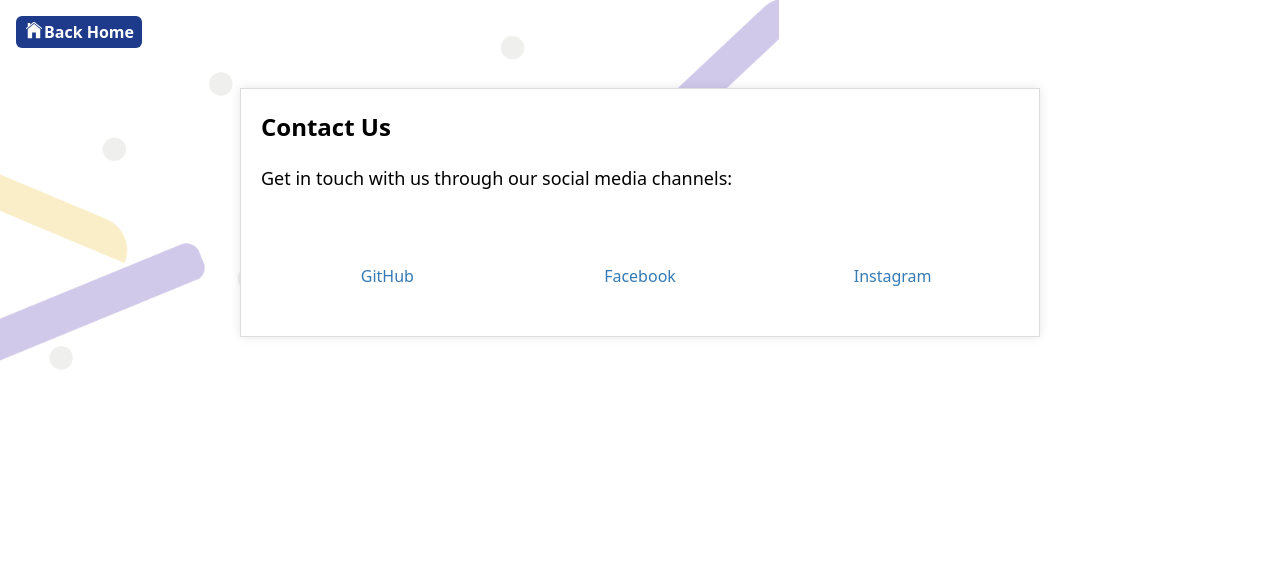
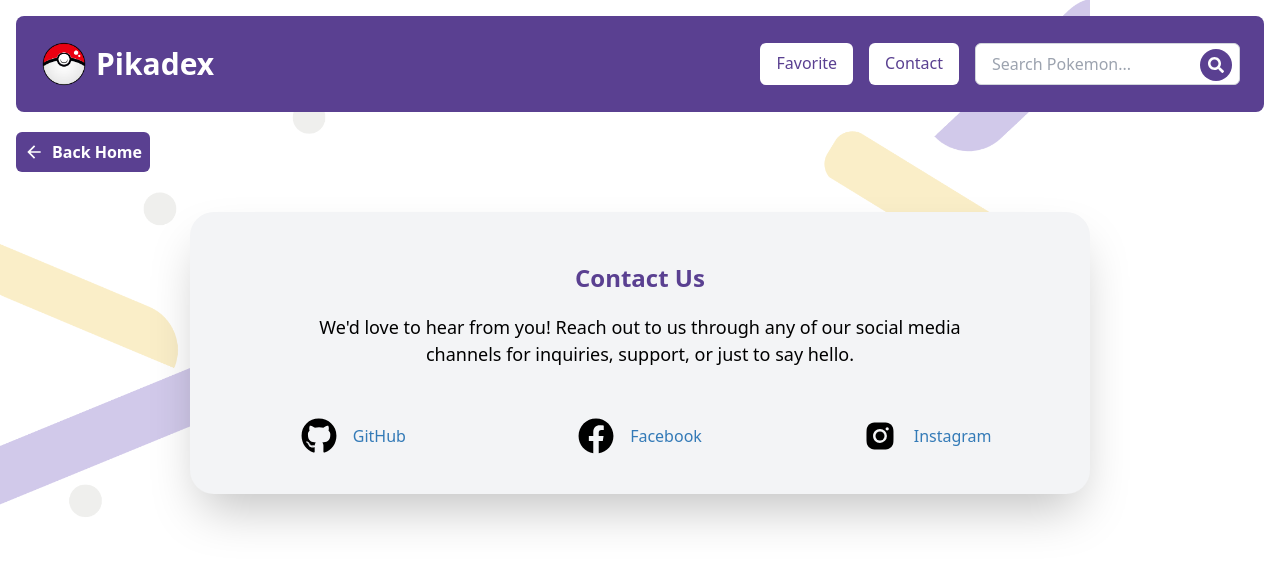
Before and after one commit to irfanseptian009/pikamon-dex, a React (Vite) app in the folder pika-dex/: page /contact in a window 1280 px wide. Shown: the top 566 px of the page. Built offline with nearby package versions, Linux system fonts and the light colour scheme.

Commit message:
Styling Contacts page

```diff
--- a/pika-dex/src/pages/Contact.jsx
+++ b/pika-dex/src/pages/Contact.jsx
@@ -2,30 +2,33 @@
 import { Link } from "react-router-dom";
 import { IoIosHome } from "react-icons/io";
 import { MdCatchingPokemon } from "react-icons/md";
+import { IoMdArrowBack } from "react-icons/io";
+import { FaGithub } from "react-icons/fa";
+import { FaFacebook } from "react-icons/fa";
+import { BiLogoInstagramAlt } from "react-icons/bi";
 
 const Contact = () => {
   return (
     <>
       <Link to="/">
-        <button className="bg-blue-900 hover:bg-blue-700 text-white font-semibold py-1 px-2 rounded-md mb-3 flex">
-          <IoIosHome className="w-5 h-5" /> <p>Back Home</p>
+      <button className="button text-white font-semibold py-2 px-2 rounded-md mb-3 flex items-center gap-2">
+          <IoMdArrowBack className="w-5 h-5" /> <p> Back Home</p>
         </button>
       </Link>
-      <div
+      <div className="bg-gray-100 p-2 md:p-12 rounded-3xl shadow-2xl text-center mb-12"
         style={{
-          maxWidth: "800px",
+          maxWidth: "900px",
           margin: "40px auto",
-          padding: "20px",
-          backgroundColor: "#fff",
-          border: "1px solid #ddd",
-          boxShadow: "0 0 10px rgba(0, 0, 0, 0.1)",
+          padding: "20px"
         }}
       >
         <h1
           style={{
             fontSize: "24px",
             fontWeight: "bold",
-            marginBottom: "20px",
+            marginBottom: "18px",
+            color: "rgb(90, 64, 145)",
+            marginTop:"28px"
           }}
         >
           Contact Us
@@ -34,9 +37,10 @@
           style={{
             fontSize: "18px",
             marginBottom: "30px",
+            padding: "0 80px"
           }}
         >
-          Get in touch with us through our social media channels:
+          We'd love to hear from you! Reach out to us through any of our social media channels for inquiries, support, or just to say hello.
         </p>
         <div
           style={{
@@ -45,13 +49,14 @@
             justifyContent: "center",
           }}
         >
-          <div
+          <div className="flex items-center justify-center gap-2"
             style={{
               width: "33.33%",
               padding: "20px",
               textAlign: "center",
             }}
           >
+            <FaGithub style={{fontSize: "36px"}} />
             <i
               className="fab fa-github"
               style={{
@@ -75,13 +80,14 @@
               GitHub
             </a>
           </div>
-          <div
+          <div className="flex items-center justify-center gap-2"
             style={{
               width: "33.33%",
               padding: "20px",
               textAlign: "center",
             }}
           >
+            <FaFacebook style={{fontSize: "36px"}} />
             <i
               className="fab fa-facebook-f"
               style={{
@@ -105,13 +111,14 @@
               Facebook
             </a>
           </div>
-          <div
+          <div className="flex items-center justify-center gap-2"
             style={{
               width: "33.33%",
               padding: "20px",
               textAlign: "center",
             }}
           >
+            <BiLogoInstagramAlt style={{fontSize: "36px"}} />
             <i
               className="fab fa-instagram"
               style={{
--- a/pika-dex/src/router/router.jsx
+++ b/pika-dex/src/router/router.jsx
@@ -48,7 +48,12 @@
   },
   {
     path: "/contact",
-    element: <Contact />,
+    element: (
+      <>
+        <Header />
+        <Contact />
+      </>
+    ),
   },
 ]);
 
```
